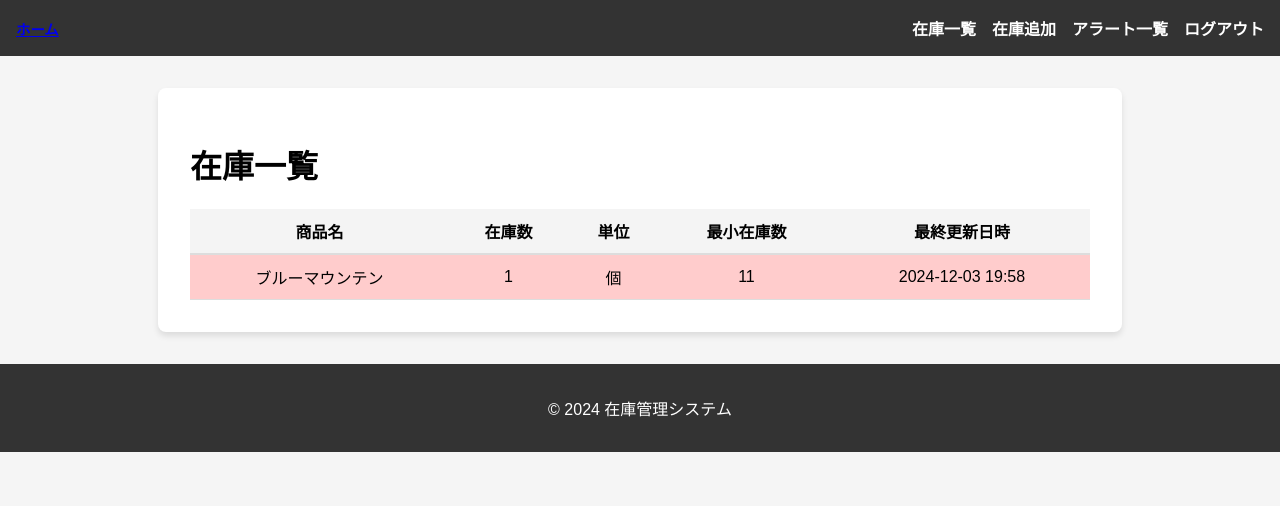
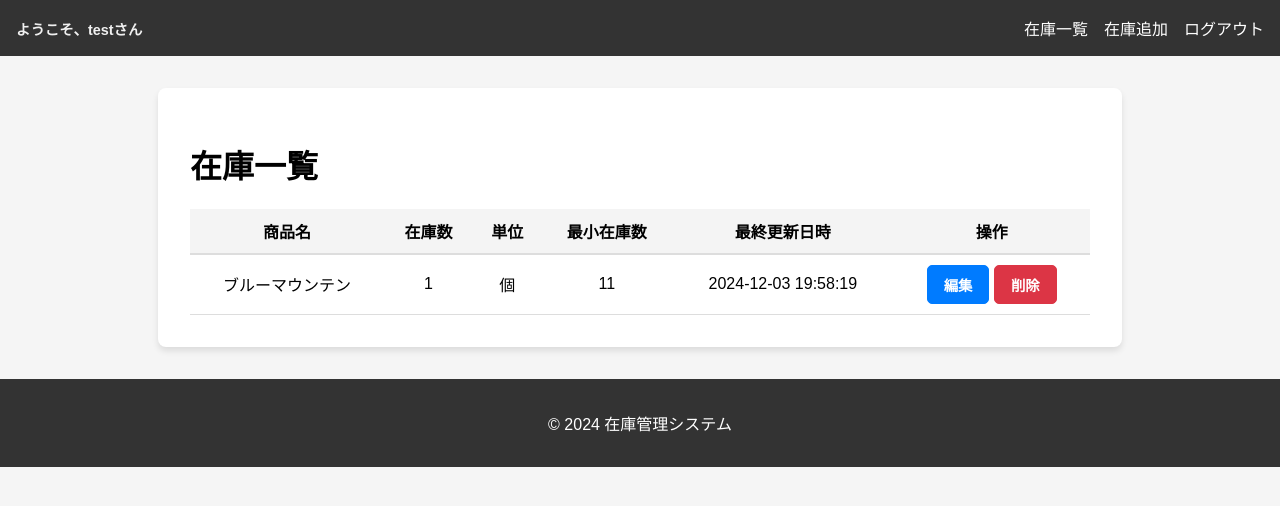
Before and after one commit to SHIBATSUJITadashi/inventory_app, a Flask app: page /inventory in a window 1280 px wide. Shown: the top 506 px of the page. Run offline with Flask 3, Linux system fonts and the light colour scheme; a user stored in the database is signed in.

Commit message:
1203の完成品

```diff
--- a/app.py
+++ b/app.py
@@ -4,6 +4,7 @@ from datetime import datetime
 from flask_sqlalchemy import SQLAlchemy
 from config import Config
 from flask_migrate import Migrate
+import pytz  # pytzをインポートして日本時間を取得
 
 app = Flask(__name__)
 app.config.from_object(Config)
@@ -11,6 +12,9 @@ app.config.from_object(Config)
 # データベースの設定
 db = SQLAlchemy(app)
 migrate = Migrate(app, db)
+
+# 日本時間（JST）の設定
+JST = pytz.timezone('Asia/Tokyo')
 
 # モデル定義
 class Users(db.Model):
@@ -24,13 +28,13 @@ class Inventory(db.Model):
     quantity = db.Column(db.Integer, nullable=False)
     unit = db.Column(db.String(20), nullable=False)
     min_quantity = db.Column(db.Integer, nullable=False)
-    updated_at = db.Column(db.DateTime, default=datetime.utcnow)
+    updated_at = db.Column(db.DateTime, default=lambda: datetime.now(JST))  # 日本時間に設定
 
 class Alerts(db.Model):
     id = db.Column(db.Integer, primary_key=True)
     inventory_id = db.Column(db.Integer, db.ForeignKey('inventory.id'), nullable=False)
     status = db.Column(db.String(50), nullable=False)  # アラートの状態（例: ACTIVE, RESOLVED）
-    triggered_at = db.Column(db.DateTime, default=datetime.utcnow)  # アラート発生日時
+    triggered_at = db.Column(db.DateTime, default=lambda: datetime.now(JST))  # アラート発生日時
     resolved_at = db.Column(db.DateTime, nullable=True)  # 解決日時
 
     inventory = db.relationship('Inventory', backref=db.backref('alerts', lazy=True))
@@ -58,6 +62,16 @@ def inventory_list():
         return redirect(url_for("index"))
 
     inventory = Inventory.query.all()  # 在庫データをすべて取得
+
+    # アラートが発生した場合に表示
+    for item in inventory:
+        item.alert = None  # 初期化
+        if item.quantity < item.min_quantity:
+            # アラートが発生している場合、条件を満たすアイテムをセット
+            alert = Alerts.query.filter_by(inventory_id=item.id, status='ACTIVE').first()
+            if alert:
+                item.alert = 'alert'  # アラート状態を設定
+
     return render_template("inventory_list.html", inventory=inventory)
 
 # 在庫追加ページ
@@ -77,7 +91,7 @@ def add_inventory():
             quantity=quantity,
             unit=unit,
             min_quantity=min_quantity,
-            updated_at=datetime.utcnow()
+            updated_at=datetime.now(JST)  # 日本時間に設定
         )
         db.session.add(new_item)
         db.session.commit()
@@ -106,9 +120,42 @@ def alert_list():
     if "username" not in session:
         return redirect(url_for("index"))
 
-    # アラートデータを取得
-    alerts = Alerts.query.all()  # Alerts テーブルを使用
+    # ACTIVEなアラートデータを取得、関連する在庫情報を一緒に取得
+    alerts = Alerts.query.filter_by(status='ACTIVE').join(Inventory).all()  # InventoryとJOIN
+
+    # アラートに関連する在庫情報をテンプレートに渡す
     return render_template("alert_list.html", alerts=alerts)
+
+@app.route("/inventory/edit/<int:id>", methods=["GET", "POST"])
+def edit_inventory(id):
+    if "username" not in session:
+        return redirect(url_for("index"))
+
+    inventory_item = Inventory.query.get_or_404(id)  # 編集する在庫アイテムを取得
+
+    if request.method == "POST":
+        inventory_item.name = request.form["name"]
+        inventory_item.quantity = int(request.form["quantity"])
+        inventory_item.unit = request.form["unit"]
+        inventory_item.min_quantity = int(request.form["min_quantity"])
+        inventory_item.updated_at = datetime.now(JST)  # 日本時間に更新
+
+        db.session.commit()  # データベースに変更を保存
+        return redirect(url_for("inventory_list"))
+
+    return render_template("edit_inventory.html", inventory_item=inventory_item)
+
+@app.route("/inventory/delete/<int:id>", methods=["POST"])
+def delete_inventory(id):
+    if "username" not in session:
+        return redirect(url_for("index"))
+
+    inventory_item = Inventory.query.get_or_404(id)
+
+    db.session.delete(inventory_item)  # 在庫アイテムを削除
+    db.session.commit()  # データベースに変更をコミット
+
+    return redirect(url_for("inventory_list"))
 
 if __name__ == "__main__":
     app.run(debug=True)
--- a/static/styles.css
+++ b/static/styles.css
@@ -30,7 +30,8 @@ header nav {
 .nav-right a {
     color: white;
     text-decoration: none;
-    font-weight: bold;
+    font-weig
+    ht: bold;
 }
 
 .nav-right a:hover {
@@ -174,3 +175,17 @@ form button {
 form button:hover {
     background-color: #0056b3;
 }
+
+.alert {
+    background-color: #ffcccc; /* 赤みがかった背景色 */
+    font-weight: bold;
+}
+
+@media (max-width: 768px) {
+    /* 最終更新日時を改行するスタイル */
+    .last-updated {
+        white-space: pre-wrap; /* 改行を有効にする */
+        word-break: break-word; /* 単語が長すぎる場合に折り返す */
+        font-size: 0.9rem; /* スマホ向けに文字サイズを調整 */
+    }
+}
--- a/templates/inventory_list.html
+++ b/templates/inventory_list.html
@@ -1,9 +1,9 @@
+<!-- 在庫一覧ページ -->
 {% extends "layout.html" %}
-
-{% block title %}在庫一覧 - 在庫管理システム{% endblock %}
 
 {% block content %}
 <h1>在庫一覧</h1>
+
 <table>
     <thead>
         <tr>
@@ -12,20 +12,23 @@
             <th>単位</th>
             <th>最小在庫数</th>
             <th>最終更新日時</th>
+            <th>操作</th>
         </tr>
     </thead>
     <tbody>
         {% for item in inventory %}
-                <tr {% if item.quantity < item.min_quantity %} style="background-color: #ffcccc;" {% endif %}>
+        <tr class="{{ 'alert' if item.alert else '' }}">
             <td>{{ item.name }}</td>
             <td>{{ item.quantity }}</td>
             <td>{{ item.unit }}</td>
             <td>{{ item.min_quantity }}</td>
-                    <td>{{ item.updated_at.strftime('%Y-%m-%d %H:%M') }}</td>
-                </tr>
-            {% else %}
-                <tr>
-                    <td colspan="5">在庫はありません。</td>
+            <td>{{ item.updated_at.strftime('%Y-%m-%d %H:%M:%S') }}</td>
+            <td>
+                <a href="{{ url_for('edit_inventory', id=item.id) }}" class="btn btn-edit">編集</a>
+                <form action="{{ url_for('delete_inventory', id=item.id) }}" method="POST" style="display:inline;">
+                    <button type="submit" class="btn btn-delete">削除</button>
+                </form>
+            </td>
         </tr>
         {% endfor %}
     </tbody>
--- a/templates/layout.html
+++ b/templates/layout.html
@@ -10,13 +10,16 @@
     <header>
         <nav>
             <div class="nav-left">
-                <a href="{{ url_for('index') }}">ホーム</a>
+                {% if "username" in session %}
+                    <!-- ログインネームを表示 -->
+                    <span class="nav-username">ようこそ、{{ session['username'] }}さん</span>
+                {% endif %}
             </div>
             <div class="nav-right">
                 {% if "username" in session %}
                     <a href="{{ url_for('inventory_list') }}">在庫一覧</a>
                     <a href="{{ url_for('add_inventory') }}">在庫追加</a>
-                    <a href="{{ url_for('alert_list') }}">アラート一覧</a>
+                    <!-- アラート一覧のリンクを削除 -->
                     <a href="{{ url_for('logout') }}">ログアウト</a>
                 {% endif %}
             </div>
```
Also changed, not shown: templates/alert_list.html (+11 -7 lines), templates/edit_inventory.html (+11 -22 lines), instance/inventory.db. Lines whose indentation alone changed are shown as unchanged.
